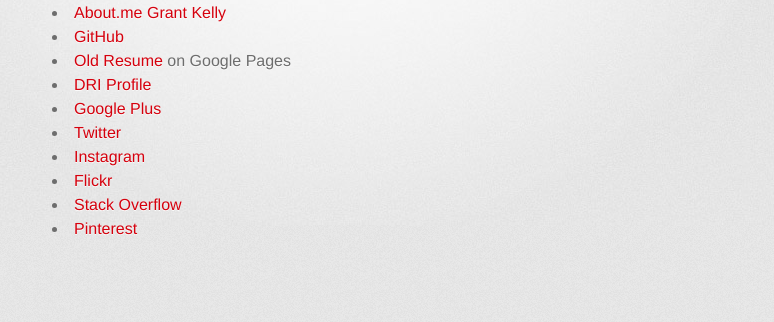
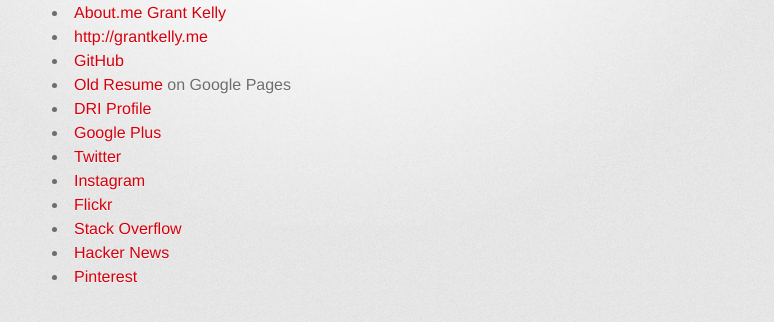
Before and after one commit to sierranevadan/sierranevadan.github.io, a plain HTML site: page index.html in a window 1280 px wide. Shown: the part 348-670 px from the top of the page, without its empty margins (298-1072 px from the left). Drawn offline with Linux system fonts and the light colour scheme; a web font is replaced by a local one.

Commit message:
Added new links.

```diff
--- a/index.html
+++ b/index.html
@@ -13,7 +13,7 @@
     <title>Grant Kelly</title>
   </head>
 
-  <body>
+<body>
     <div id="container">
       <div class="inner">
 
@@ -33,6 +33,7 @@
 <ul>
   <li><a href="http://www.linkedin.com/in/grantkelly">LinkedIn</a></li>
   <li><a href="http://about.me/gkelly">About.me Grant Kelly</a></li>
+  <li><a href="http://grantkelly.me/">http://grantkelly.me</a></li>
   <li><a href="https://github.com/sierranevadan">GitHub</a></li>
   <li><a href="https://sites.google.com/site/gkelly/">Old Resume</a> on Google Pages</li>
   <li><a href="http://www.dri.edu/grant-kelly">DRI Profile</a></li>
@@ -41,6 +42,7 @@
   <li><a href="http://instagram.com/fr0ke">Instagram</a></li>
   <li><a href="http://www.flickr.com/photos/20582517@N00/">Flickr</a></li>
   <li><a href="http://stackoverflow.com/users/98087/grant">Stack Overflow</a></li>
+  <li><a href="http://news.ycombinator.com/user?id=gkelly">Hacker News</a></li>
   <li><a href="http://pinterest.com/grantspants/">Pinterest</a></li>
 </ul>
         </section>
```
